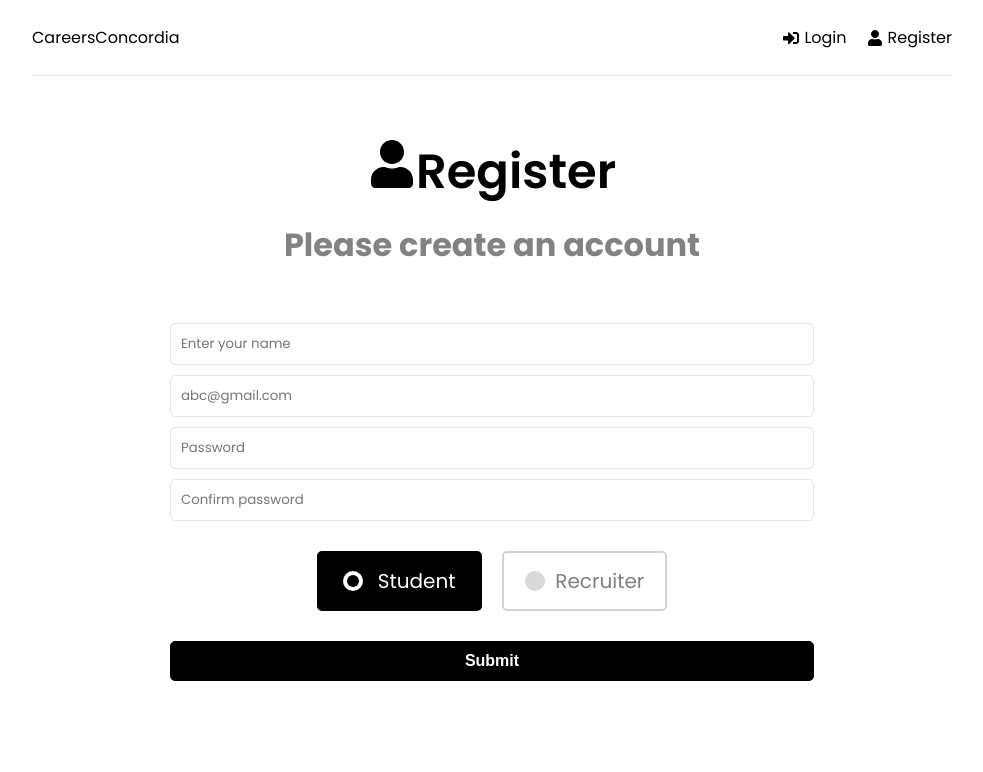
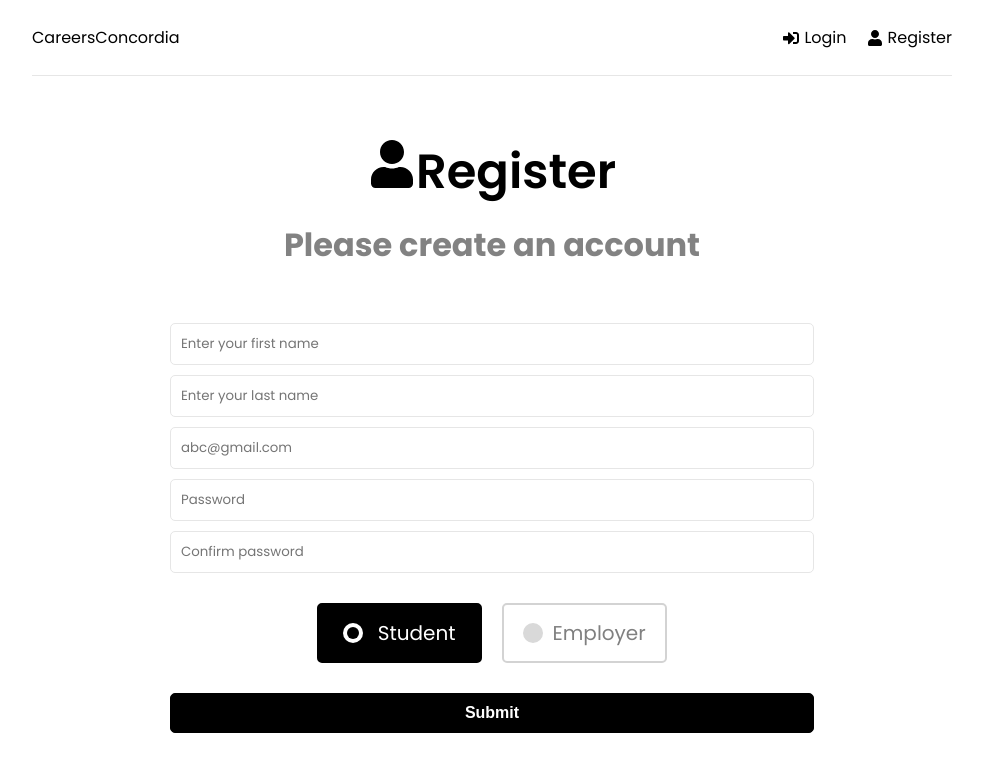
Before and after one commit to gevorgalaverdyan/Career-Service-Platform, a React (Create React App) app in the folder frontend/: page /register in a window 1280 px wide. Shown: the top 772 px of the page, without its empty margins (148-1131 px from the left). Built offline with nearby package versions, Linux system fonts and the light colour scheme.

Commit message:
working on user signup, forntend UI complete onSubmit works need to finish Redux with axios call to API

```diff
--- a/frontend/src/features/auth/authSlice.ts
+++ b/frontend/src/features/auth/authSlice.ts
@@ -14,6 +14,12 @@ const initialState = {
 };
 
 //register
+export const register = createAsyncThunk(
+  'auth/register',
+  async (user: any, thunkAPI: any) => {
+    console.log(user);
+  }
+);
 
 //login
 export const login = createAsyncThunk(
@@ -71,6 +77,21 @@ export const authSlice = createSlice({
       })
       .addCase(logout.fulfilled, (state) => {
         state.user = null;
+      })
+      .addCase(register.pending, (state) => {
+        state.isLoading = true;
+      })
+      .addCase(register.fulfilled, (state, action) => {
+        state.isLoading = false;
+        state.isSuccess = true;
+        state.user = action.payload;
+      })
+      .addCase(register.rejected, (state, action) => {
+        state.isLoading = false;
+        state.isError = true;
+        state.message =
+          typeof action.payload === 'string' ? action.payload : '';
+        state.user = null;
       });
   },
 });
--- a/frontend/src/pages/Register.tsx
+++ b/frontend/src/pages/Register.tsx
@@ -1,26 +1,72 @@
 import React, { useState, useEffect } from 'react';
 import { FaUser } from 'react-icons/fa';
+import { useDispatch, useSelector } from 'react-redux';
 import { toast } from 'react-toastify';
+import { useNavigate } from 'react-router-dom';
+import { register, reset } from '../features/auth/authSlice';
+import Spinner from '../components/Spinner';
 import './userTypeStyles.css';
 
 function Register() {
   const [formData, setFormData] = useState({
-    name: '',
+    firstName: '',
+    lastName: '',
     email: '',
     password: '',
     password2: '',
     userType: 'student',
   });
 
-  const { name, email, password, password2, userType } = formData;
+  const navigate = useNavigate();
+
+  const { firstName, lastName, email, password, password2, userType } =
+    formData;
+
+  const dispatch: any = useDispatch();
+
+  const { user, isLoading, isSuccess, message, isError } = useSelector(
+    (state: any) => state.auth
+  );
+
+  useEffect(() => {
+    if (isError) {
+      toast.error(message);
+    }
+
+    if (isSuccess || user) {
+      navigate('/');
+    }
+
+    dispatch(reset());
+  }, [isError, isSuccess, user, message, navigate, dispatch]);
 
   const onChange = (e: any) => {
-    console.log(e.target.value)
     setFormData((prevState) => ({
       ...prevState,
       [e.target.name]: e.target.value,
     }));
   };
+
+  const onSubmit = (e: any) => {
+    e.preventDefault();
+
+    if (password !== password2) {
+      toast.error('Passwords must match');
+    } else {
+      const userData = {
+        firstName,
+        lastName,
+        email,
+        password,
+      };
+
+      dispatch(register(userData));
+    }
+  };
+
+  if (isLoading) {
+    return <Spinner />;
+  }
 
   return (
     <>
@@ -33,16 +79,26 @@ function Register() {
       </section>
 
       <section className='form'>
-        <form /*onSubmit={onSubmit}*/>
+        <form onSubmit={onSubmit}>
           <div className='form-group'>
             <input
               type='text'
               className='form-control'
-              id='name'
-              value={name}
+              id='firstName'
+              value={firstName}
               onChange={onChange}
-              placeholder='Enter your name'
-              name='name'
+              placeholder='Enter your first name'
+              name='firstName'
+              required
+            />
+            <input
+              type='text'
+              className='form-control'
+              id='lastName'
+              value={lastName}
+              onChange={onChange}
+              placeholder='Enter your last name'
+              name='lastName'
               required
             />
             <input
@@ -89,8 +145,8 @@ function Register() {
                 type='radio'
                 name='userType'
                 id='option-2'
-                checked={userType === 'recruiter'}
-                value={'recruiter'}
+                checked={userType === 'employer'}
+                value={'employer'}
                 onChange={onChange}
               />
 
@@ -101,7 +157,7 @@ function Register() {
 
               <label htmlFor='option-2' className='option option-2'>
                 <div className='dot'></div>
-                <span>Recruiter</span>
+                <span>Employer</span>
               </label>
             </div>
           </div>
```
